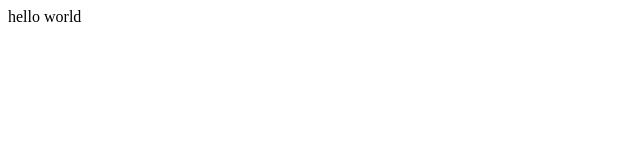
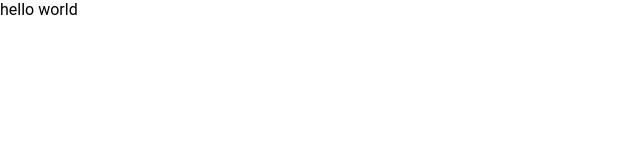
Before and after one commit to junagao/react-udacity-project-1-myreads, a React app: page / in a window 1280 px wide. Shown: the top 160 px of the page, without its empty margins (0-640 px from the left). Built offline with nearby package versions, Linux system fonts and the light colour scheme.

Commit message:
feat: add index.js base style

```diff
--- a/src/index.js
+++ b/src/index.js
@@ -1,5 +1,6 @@
 import React from 'react';
 import ReactDOM from 'react-dom';
 import App from './containers/App';
+import './index.scss';
 
 ReactDOM.render(<App />, document.getElementById('app'));
--- /dev/null
+++ b/src/index.scss
@@ -0,0 +1,23 @@
+html {
+  box-sizing: border-box;
+  font-size: 16px;
+}
+
+*, *:before, *:after {
+  box-sizing: inherit;
+}
+
+body {
+  margin: 0;
+  padding: 0;
+  font-family: 'Roboto', sans-serif;
+}
+
+ol, ul {
+  list-style: none;
+}
+
+img {
+  max-width: 100%;
+  height: auto;
+}
```
